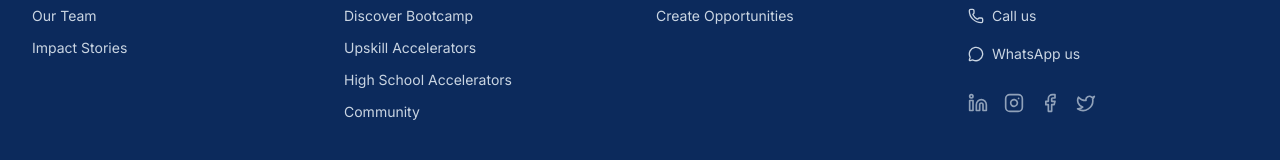
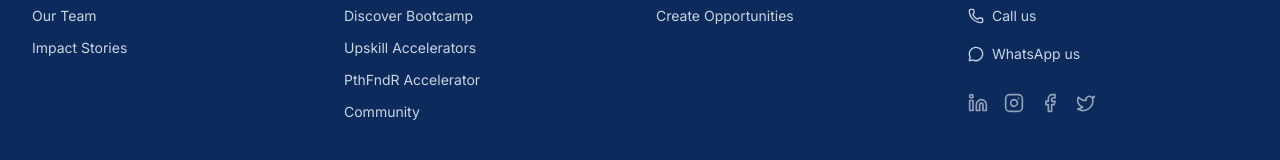
Before and after one commit to Pathfinder-Educational-Limited/PthFndR-Rebuild, a React (Vite) app: page / in a window 1280 px wide. Shown: the part 5692-5852 px from the top of the page. Built offline with nearby package versions, Linux system fonts and the light colour scheme.

Commit message:
fix: rename High School Accelerators to PthFndR Accelerator in Footer.tsx

```diff
--- a/src/components/Footer.tsx
+++ b/src/components/Footer.tsx
@@ -46,7 +46,7 @@ export default function Footer() {
               <li><Link to="/assessment" className="block py-3 md:py-0 text-sm text-slate-300 hover:text-[#5DC26A] transition-colors duration-300 focus:outline-none focus:ring-2 focus:ring-pth-green focus:ring-offset-2 focus:ring-offset-[#0C2A5C] rounded px-2 -mx-2 md:px-0 md:mx-0">Discovery Path</Link></li>
               <li><Link to="/programmes/discover-bootcamp" className="block py-3 md:py-0 text-sm text-slate-300 hover:text-[#5DC26A] transition-colors duration-300 focus:outline-none focus:ring-2 focus:ring-pth-green focus:ring-offset-2 focus:ring-offset-[#0C2A5C] rounded px-2 -mx-2 md:px-0 md:mx-0">Discover Bootcamp</Link></li>
               <li><Link to="/programmes/upskill-accelerators" className="block py-3 md:py-0 text-sm text-slate-300 hover:text-[#5DC26A] transition-colors duration-300 focus:outline-none focus:ring-2 focus:ring-pth-green focus:ring-offset-2 focus:ring-offset-[#0C2A5C] rounded px-2 -mx-2 md:px-0 md:mx-0">Upskill Accelerators</Link></li>
-              <li><Link to="/programmes/high-school-accelerators" className="block py-3 md:py-0 text-sm text-slate-300 hover:text-[#5DC26A] transition-colors duration-300 focus:outline-none focus:ring-2 focus:ring-pth-green focus:ring-offset-2 focus:ring-offset-[#0C2A5C] rounded px-2 -mx-2 md:px-0 md:mx-0">High School Accelerators</Link></li>
+              <li><Link to="/programmes/pthfndr-accelerator" className="block py-3 md:py-0 text-sm text-slate-300 hover:text-[#5DC26A] transition-colors duration-300 focus:outline-none focus:ring-2 focus:ring-pth-green focus:ring-offset-2 focus:ring-offset-[#0C2A5C] rounded px-2 -mx-2 md:px-0 md:mx-0">PthFndR Accelerator</Link></li>
               <li><Link to="/community" className="block py-3 md:py-0 text-sm text-slate-300 hover:text-[#5DC26A] transition-colors duration-300 focus:outline-none focus:ring-2 focus:ring-pth-green focus:ring-offset-2 focus:ring-offset-[#0C2A5C] rounded px-2 -mx-2 md:px-0 md:mx-0">Community</Link></li>
             </ul>
           </div>
```
